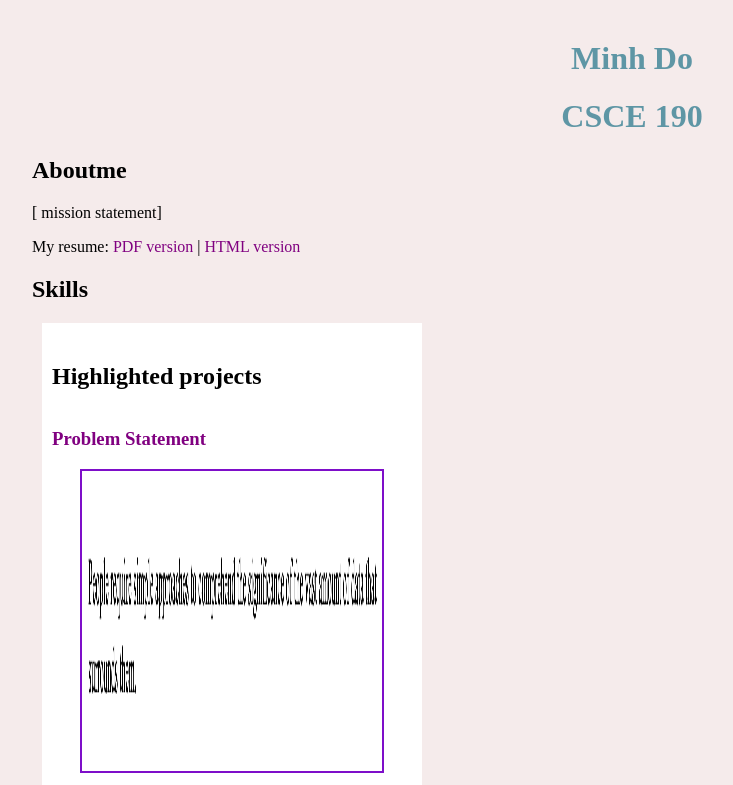
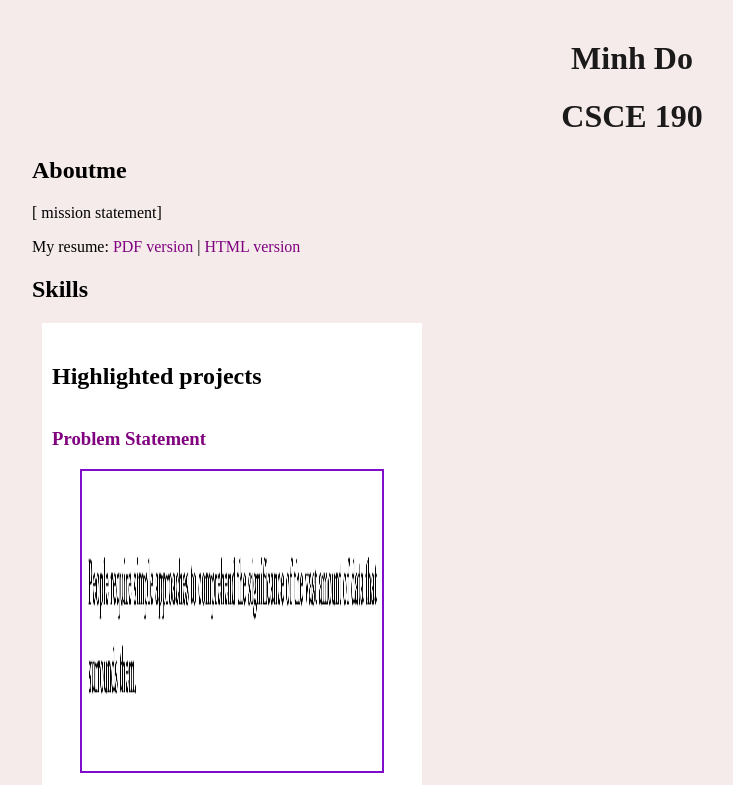
Before and after one commit to MinhQD2001/MinhQD2001.github.io, a plain HTML site: page index.html in a window 1280 px wide. Shown: the top 785 px of the page, without its empty margins (8-741 px from the left). Drawn offline with Linux system fonts and the light colour scheme.

Commit message:
update header color of index.html

```diff
--- a/styles.css
+++ b/styles.css
@@ -4,7 +4,7 @@ body {
     margin: 40px;
 }
 h1 {
-    color: rgb(94, 150, 165);
+    color: #1b1919;
     text-align: center;
 }
 .projects {display: flex; flex-wrap: wrap;} /* Condensed to save space */
```
